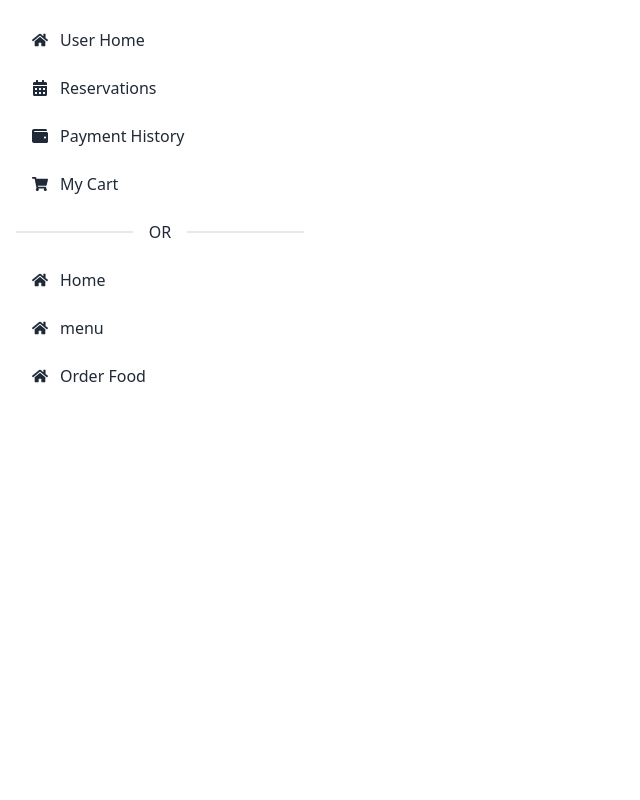
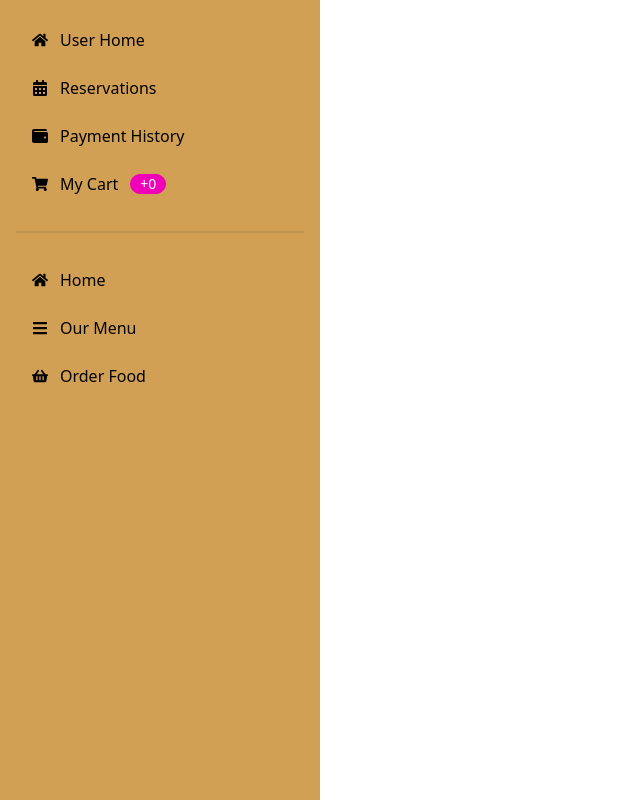
Before and after one commit to sayed8901/bistro-boss-restaurant, a React (Vite) app: page /dashboard in a window 1280 px wide. Shown: the whole page, without its empty margins (0-640 px from the left). Built offline with nearby package versions, Linux system fonts and the light colour scheme; no server answers.

Commit message:
completed cart table

```diff
--- a/src/Layout/DashBoard.jsx
+++ b/src/Layout/DashBoard.jsx
@@ -1,9 +1,12 @@
-import { Link, Outlet } from "react-router-dom";
-import { FaShoppingCart, FaWallet, FaCalendarAlt, FaHome } from "react-icons/fa";
+import { NavLink, Outlet } from "react-router-dom";
+import { FaShoppingCart, FaWallet, FaCalendarAlt, FaHome, FaBars, FaShoppingBasket } from "react-icons/fa";
+import useCart from "../Hooks/useCart";
 
 const DashBoard = () => {
+  const [cart] = useCart();
+
   return (
-    <div className="drawer drawer-mobile">
+    <div className="drawer drawer-mobile ">
       <input id="my-drawer-2" type="checkbox" className="drawer-toggle" />
       <div className="drawer-content flex flex-col items-center justify-center">
         {/* Page content here */}
@@ -15,18 +18,21 @@
           Open drawer
         </label>
       </div>
-      <div className="drawer-side">
+      <div className="drawer-side  bg-[#D1A054]">
         <label htmlFor="my-drawer-2" className="drawer-overlay"></label>
-        <ul className="menu p-4 w-80 bg-base-100 text-base-content">
+        <ul className="menu p-4 w-80 ">
           {/* Sidebar content here */}
-          <li><Link><FaHome/> User Home </Link> </li>
-          <li><Link><FaCalendarAlt/> Reservations </Link> </li>
-          <li><Link><FaWallet/> Payment History </Link></li>
-          <li><Link><FaShoppingCart/> My Cart </Link> </li>
-          <div className="divider">OR</div>
-          <li><Link to={'/'}><FaHome/> Home </Link> </li>
-          <li><Link to={'/menu'}><FaHome/> menu </Link> </li>
-          <li><Link to={'/order/salad'}><FaHome/> Order Food </Link> </li>
+          <li><NavLink to={'/dashboard/home'}><FaHome/> User Home </NavLink> </li>
+          <li><NavLink to={'/dashboard/reservations'}><FaCalendarAlt/> Reservations </NavLink> </li>
+          <li><NavLink to={'/dashboard/history'}><FaWallet/> Payment History </NavLink></li>
+          <li><NavLink to={'/dashboard/mycart'}><FaShoppingCart/>
+            My Cart
+            <span className="badge badge-secondary">+{cart?.length || 0}</span>
+          </NavLink></li>
+          <div className="divider"></div>
+          <li><NavLink to={'/'}><FaHome/> Home </NavLink> </li>
+          <li><NavLink to={'/menu'}><FaBars/> Our Menu </NavLink> </li>
+          <li><NavLink to={'/order/salad'}><FaShoppingBasket/> Order Food </NavLink> </li>
         </ul>
       </div>
     </div>
--- a/src/components/SectionTitle/SectionTitle.jsx
+++ b/src/components/SectionTitle/SectionTitle.jsx
@@ -2,7 +2,7 @@
 
 const SectionTitle = ({heading, subHeading}) => {
     return (
-        <div className="mx-auto md:w-2/6 text-center my-8">
+        <div className="mx-auto md:w-3/6 text-center my-8">
             <p className="text-yellow-500 mb-2"> --- {subHeading} --- </p>
             <h3 className="text-3xl uppercase border-y-4 py-4 font-semibold">{heading}</h3>
         </div>
--- a/src/index.css
+++ b/src/index.css
@@ -1,3 +1,12 @@
 @tailwind base;
 @tailwind components;
 @tailwind utilities;
+
+
+.drawer-side a {
+    color: black;
+    background-color: transparent;
+}
+.drawer-side a.active {
+    color: white;
+}
--- a/src/pages/DashBoard/MyCart/MyCart.jsx
+++ b/src/pages/DashBoard/MyCart/MyCart.jsx
@@ -1,11 +1,108 @@
-
+import { Helmet } from "react-helmet-async";
+import useCart from "../../../Hooks/useCart";
+import SectionTitle from "../../../components/SectionTitle/SectionTitle";
+import { FaTrashAlt } from "react-icons/fa";
+import Swal from "sweetalert2";
 
 const MyCart = () => {
-    return (
-        <div>
-            <h2>My cart goes here</h2>
+  const [cart, refetch] = useCart();
+  console.log(cart);
+  const total = cart.reduce((sum, currentItem) => sum + currentItem.price, 0);
+
+  const handleDelete = (item) => {
+    Swal.fire({
+      title: "Are you sure?",
+      text: `This will delete ${item.name} from the DB`,
+      icon: "warning",
+      showCancelButton: true,
+      confirmButtonColor: "#3085d6",
+      cancelButtonColor: "#d33",
+      confirmButtonText: "Yes, delete it!",
+    }).then((result) => {
+      if (result.isConfirmed) {
+        fetch(`http://localhost:5000/carts/${item._id}`, {
+          method: "DELETE",
+        })
+          .then((res) => res.json())
+          .then((data) => {
+            console.log(data);
+            if (data.deletedCount > 0) {
+              refetch();
+              Swal.fire(
+                "Deleted!",
+                "Your food item has been deleted.",
+                "success"
+              );
+            }
+          });
+      }
+    });
+  };
+
+  return (
+    <div className="w-full px-8 min-h-full">
+      <Helmet>
+        <title>Bistro Boss | My Cart</title>
+      </Helmet>
+
+      <SectionTitle
+        heading={"Wanna Add More?"}
+        subHeading={"My Cart"}
+      ></SectionTitle>
+
+      <div className="my-16">
+        <div className="uppercase font-bold flex justify-around mb-8">
+          <h3 className="text-2xl">Total Orders: {cart.length}</h3>
+          <h3 className="text-2xl">Total Price:{total}</h3>
+          <button className="btn btn-warning font-semibold text-white text-xl">
+            Pay
+          </button>
         </div>
-    );
+
+        <div className="overflow-x-auto w-full">
+          <table className="table w-full">
+            {/* head */}
+            <thead>
+              <tr>
+                <th>#</th>
+                <th>Food</th>
+                <th>Item Name</th>
+                <th>Price</th>
+                <th>Action</th>
+              </tr>
+            </thead>
+            <tbody>
+              {/* row 1 */}
+              {cart.map((item, i) => (
+                <tr key={item._id}>
+                  <td>{1 + i}</td>
+                  <td>
+                    <div className="avatar">
+                      <div className="mask mask-squircle w-12 h-12">
+                        <img src={item.image} />
+                      </div>
+                    </div>
+                  </td>
+                  <td>{item.name}</td>
+                  <td className="text-end">${item.price}</td>
+                  <td>
+                    <button
+                      onClick={() => {
+                        handleDelete(item);
+                      }}
+                      className="btn btn-error bg-red-600 text-white"
+                    >
+                      <FaTrashAlt />
+                    </button>
+                  </td>
+                </tr>
+              ))}
+            </tbody>
+          </table>
+        </div>
+      </div>
+    </div>
+  );
 };
 
 export default MyCart;
--- a/src/pages/Login/Login.jsx
+++ b/src/pages/Login/Login.jsx
@@ -128,7 +128,7 @@
               {/* ToDo: need to uncomment disable attribute (hints: it has been temporarily turned off for implementing cart operation ) */}
               <div className="form-control mt-6">
                 <input
-                  // disabled={disabled}
+                  disabled={disabled}
                   className="btn btn-primary"
                   type="submit"
                   value="Login"
```
